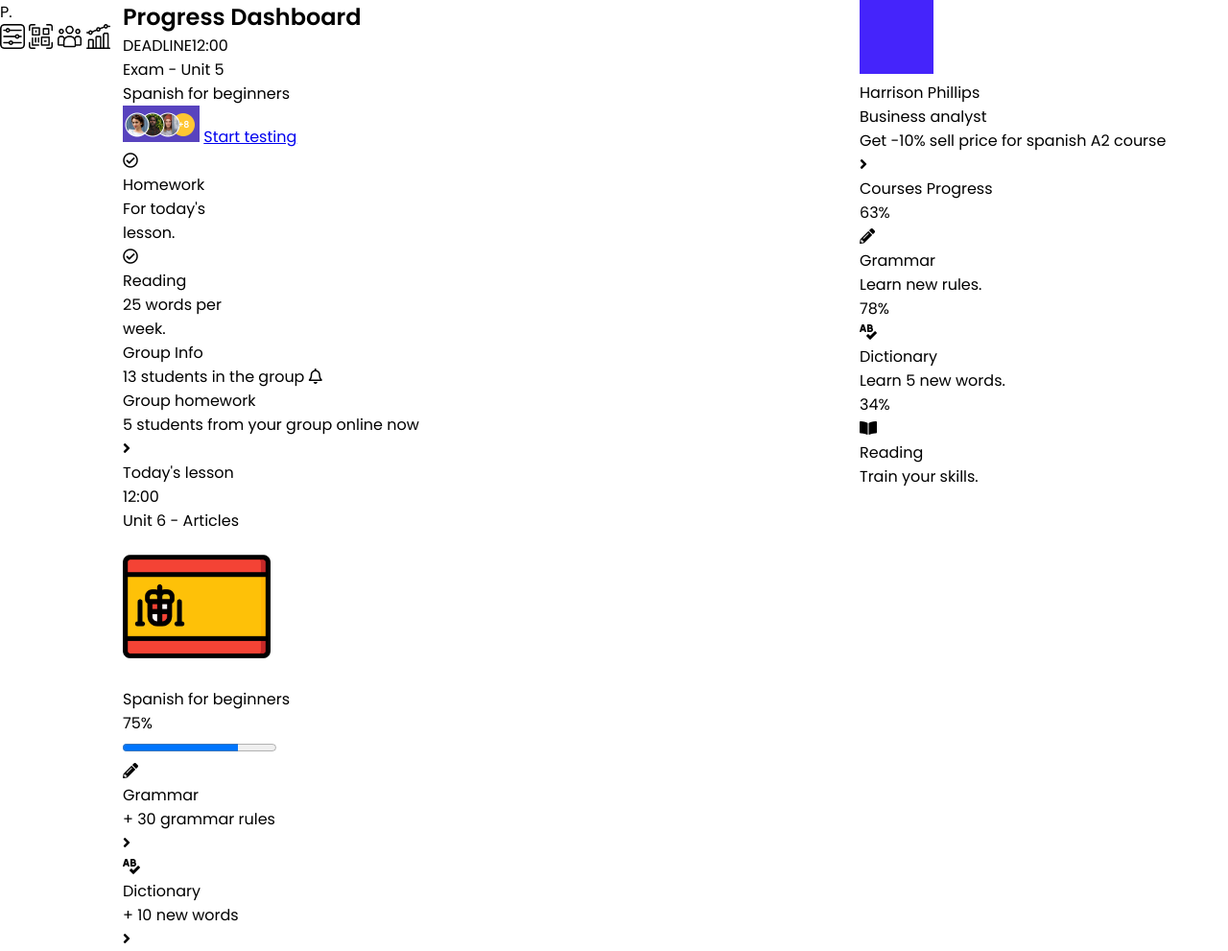
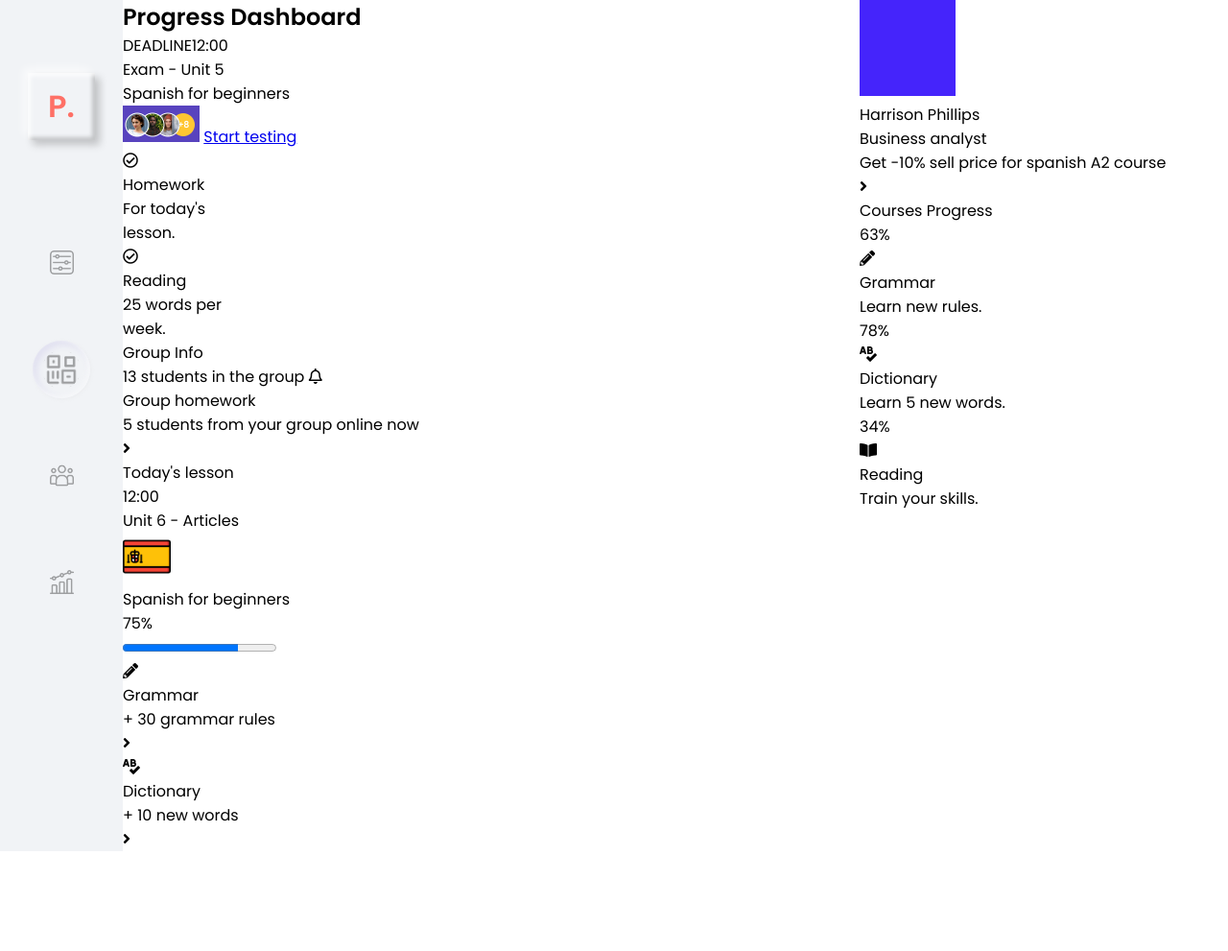
Before and after one commit to alex-kyriakou/panch_progress_dashboard, a plain HTML site: page index.html in a window 1280 px wide. Shown: the whole page at 96% size. After the commit the page ends 887 px from the top, so only its background shows below. Drawn offline with Linux system fonts and the light colour scheme.

Commit message:
nav styles

```diff
--- a/index.html
+++ b/index.html
@@ -25,15 +25,15 @@
   <body>
     <!-- The NavBar Column -->
     <div id="container" class="container">
-      <div id="nav">
-        <div><p>P.</p></div>
+      <div id="nav" class="nav">
+        <div class="logo"><p class="logo-icon">P.</p></div>
 
-        <a href="#"><img src="imgs/filter.png" alt="filter" class="btn" /></a>
+        <a href="#"><img src="imgs/filter.png" alt="filter" class="btn filter" /></a>
         <a href="#"
-          ><img src="imgs/dashboard.png" alt="dashboard" class="btn active"
+          ><img src="imgs/dashboard.png" alt="dashboard" class="btn dashboard active"
         /></a>
-        <a href="#"><img src="imgs/profile.png" alt="profile" class="btn" /></a>
-        <a href="#"><img src="imgs/stats.png" alt="stats" class="btn" /></a>
+        <a href="#"><img src="imgs/profile.png" alt="profile" class="btn profile" /></a>
+        <a href="#"><img src="imgs/stats.png" alt="stats" class="btn stats" /></a>
       </div>
       <!-- The Main Column -->
       <div id="main" class="main">
@@ -85,7 +85,7 @@
           </div>
           <div class="flagProgress">
             <div class="flagProgress-title">
-              <img src="imgs/spain.png" alt="spanish flag" />
+              <img width="50px" src="imgs/spain.png" alt="spanish flag" />
               <p class="large-title">Spanish for beginners</p>
             </div>
             <div class="flagProgress-Amt">
--- a/style.scss
+++ b/style.scss
@@ -5,21 +5,15 @@
   font-family: "Poppins", sans-serif;
 }
 
-:root {
-  $orange: #ffa067;
+// Variables
+$grey-light: #f1f3f6;
+$orange: rgb(255, 160, 103);
 $orange-light: #ffede6;
 $purple: #5843be;
 $purple-light: #f6f4ff;
 $red: #fe7066;
 $border-radius: 10px;
 $border: 0.5px solid lightgrey;
-}
-
-img {
-  max-width: 20%;
-  // display: block;
-  margin: 0;
-}
 
 body,
 html {
@@ -33,3 +27,67 @@ html {
   grid-template-columns: 1fr 6fr 3fr;
   grid-template-areas: "n m p";
 }
+
+// Nav Styles
+
+#nav {
+  background-color: $grey-light;
+  grid-area: n;
+  display: grid;
+  grid-template-rows: repeat(8, 1fr);
+  place-items: center;
+
+  .logo {
+    grid-row: 1 / 3;
+
+    &-icon {
+      display: flex;
+      justify-content: center;
+      align-items: center;
+      color: $red;
+      font-size: 2rem;
+      font-weight: bold;
+      width: 70px;
+      height: 70px;
+      box-shadow: 5px 5px 8px rgba($color: #000000, $alpha: 0.2),
+        -5px -5px 8px rgba(255, 255, 255, 0.6),
+        inset 3px 3px 4px rgba(255, 255, 255, 0.8),
+        inset -3px -3px 4px rgba($color: #000000, $alpha: 0.2);
+    }
+  }
+
+  a {
+    .btn {
+      opacity: 0.35;
+      width: 45px;
+      height: 45px;
+      padding: 10px;
+    }
+
+    .active {
+      width: 60px;
+      height: 60px;
+      border-radius: 50%;
+      box-shadow: inset -3px -3px 4px rgba(255, 255, 255, 0.8),
+        inset -1px -1px 4px rgba(255, 255, 255, 1),
+        1px 1px 4px rgba($color: #000000, $alpha: 0.1),
+        1px 1px 4px rgba(255, 255, 255, 0.5),
+        inset 3px 3px 10px rgba($purple, $alpha: 0.4);
+    }
+
+    .filter {
+      grid-row: 3 /4;
+    }
+    .dashboard {
+      grid-row: 4 /5;
+    }
+    .profile {
+      grid-row: 5/6;
+    }
+    .stats {
+      grid-row: 6/7;
+    }
+  }
+}
+
+// Main Styles
```
Also changed, not shown: style.css, 1 other file. Lines whose indentation alone changed are shown as unchanged.
